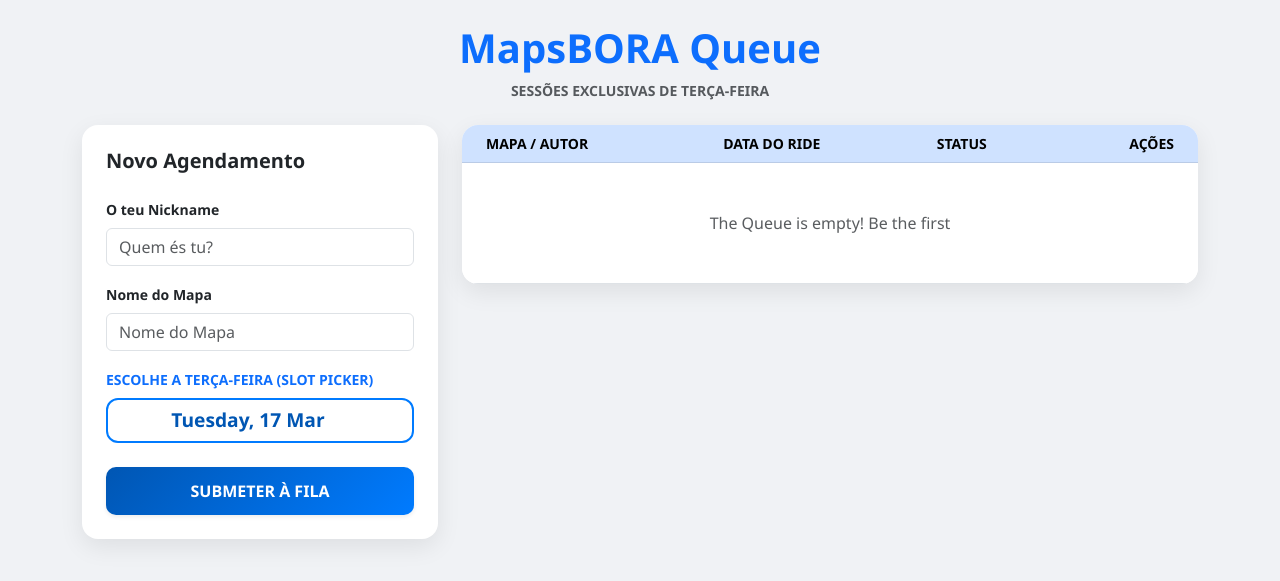
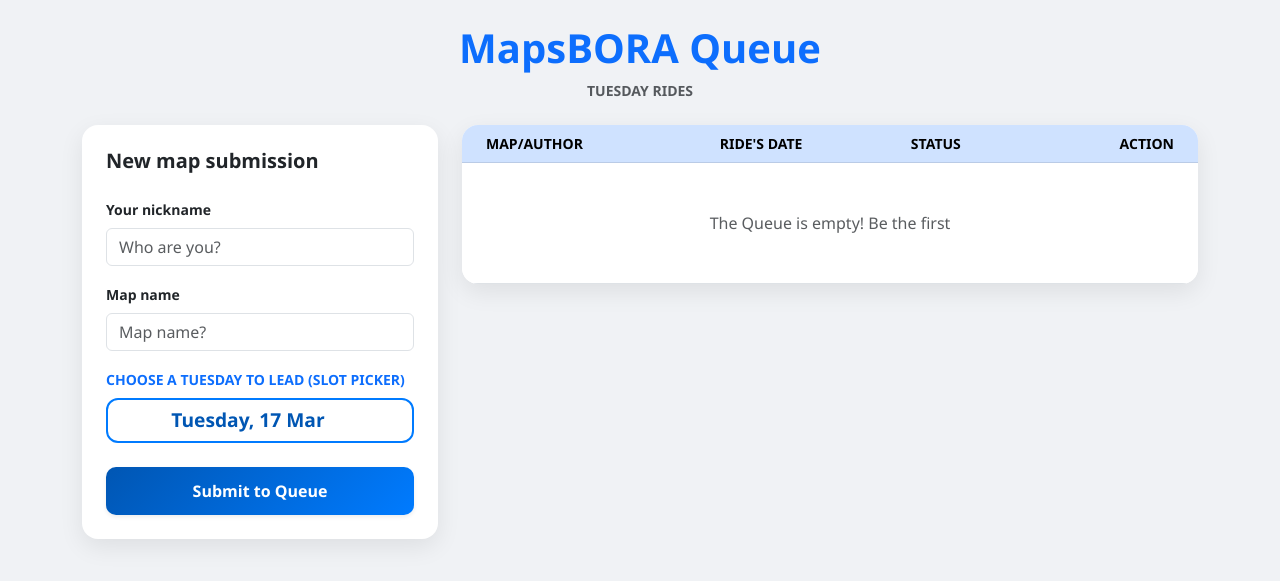
Before and after one commit to lfcaldeira/django-repo, a Django app: page / in a window 1280 px wide. Shown: the top 581 px of the page. Run offline with Django 5.2, Linux system fonts and the light colour scheme; data that the repository does not hold is empty.

Commit message:
to english

```diff
--- a/apps/MapsBORA/templates/MapsBORA/index.html
+++ b/apps/MapsBORA/templates/MapsBORA/index.html
@@ -27,7 +27,7 @@
 <div class="container py-4">
     <div class="text-center mb-4">
         <h1 class="display-6 fw-bold text-primary">MapsBORA Queue</h1>
-        <p class="text-muted small text-uppercase fw-bold">Sessões Exclusivas de Terça-Feira</p>
+        <p class="text-muted small text-uppercase fw-bold">Tuesday rides</p>
     </div>
 
     {% if messages %}
@@ -42,21 +42,21 @@
     <div class="row g-4">
         <div class="col-lg-4">
             <div class="card p-4">
-                <h3 class="h5 mb-4 fw-bold">Novo Agendamento</h3>
+                <h3 class="h5 mb-4 fw-bold">New map submission</h3>
                 <form method="POST">
                     {% csrf_token %}
                     <div class="mb-3">
-                        <label class="form-label small fw-bold">O teu Nickname</label>
-                        <input type="text" name="mapper_name" class="form-control" placeholder="Quem és tu?" required>
+                        <label class="form-label small fw-bold">Your nickname</label>
+                        <input type="text" name="mapper_name" class="form-control" placeholder="Who are you?" required>
                     </div>
 
                     <div class="mb-3">
-                        <label class="form-label small fw-bold">Nome do Mapa</label>
-                        <input type="text" name="map_name" class="form-control" placeholder="Nome do Mapa" required>
+                        <label class="form-label small fw-bold">Map name</label>
+                        <input type="text" name="map_name" class="form-control" placeholder="Map name?" required>
                     </div>
 
                     <div class="mb-4">
-                        <label class="form-label small fw-bold text-primary text-uppercase">Escolhe a Terça-feira (Slot Picker)</label>
+                        <label class="form-label small fw-bold text-primary text-uppercase">Choose a Tuesday to lead (Slot Picker)</label>
                         <select name="request_date" class="form-select slot-picker" required>
                             {% for data in next_tuesdays %}
                                 <option value="{{ data|date:'Y-m-d' }}">
@@ -66,7 +66,7 @@
                         </select>
                     </div>
 
-                    <button type="submit" class="btn btn-submit w-100 shadow-sm">SUBMETER À FILA</button>
+                    <button type="submit" class="btn btn-submit w-100 shadow-sm">Submit to Queue</button>
                 </form>
             </div>
         </div>
@@ -77,10 +77,10 @@
                     <table class="table table-hover align-middle mb-0">
                         <thead class="table-primary text-uppercase small">
                             <tr>
-                                <th class="ps-4">Mapa / Autor</th>
-                                <th>Data do Ride</th>
+                                <th class="ps-4">Map/Author</th>
+                                <th>Ride's date</th>
                                 <th>Status</th>
-                                <th class="text-end pe-4">Ações</th>
+                                <th class="text-end pe-4">Action</th>
                             </tr>
                         </thead>
                         <tbody>
--- a/apps/MapsBORA/views.py
+++ b/apps/MapsBORA/views.py
@@ -8,7 +8,7 @@ from datetime import datetime, timedelta
 
 
 def get_token(length=10):
-   letters = string.ascii_lowercase + string.digits # Adicionei números para ser mais seguro
+   letters = string.ascii_lowercase + string.digits
    return ''.join(random.choice(letters) for i in range(length))
 
 def submission_list(request):
```
